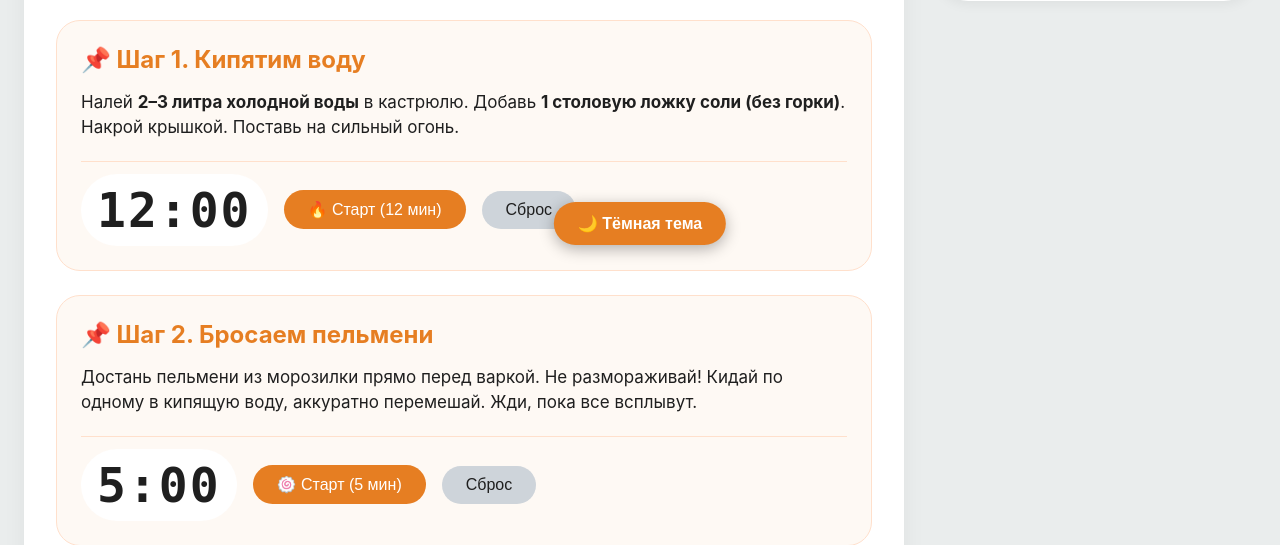
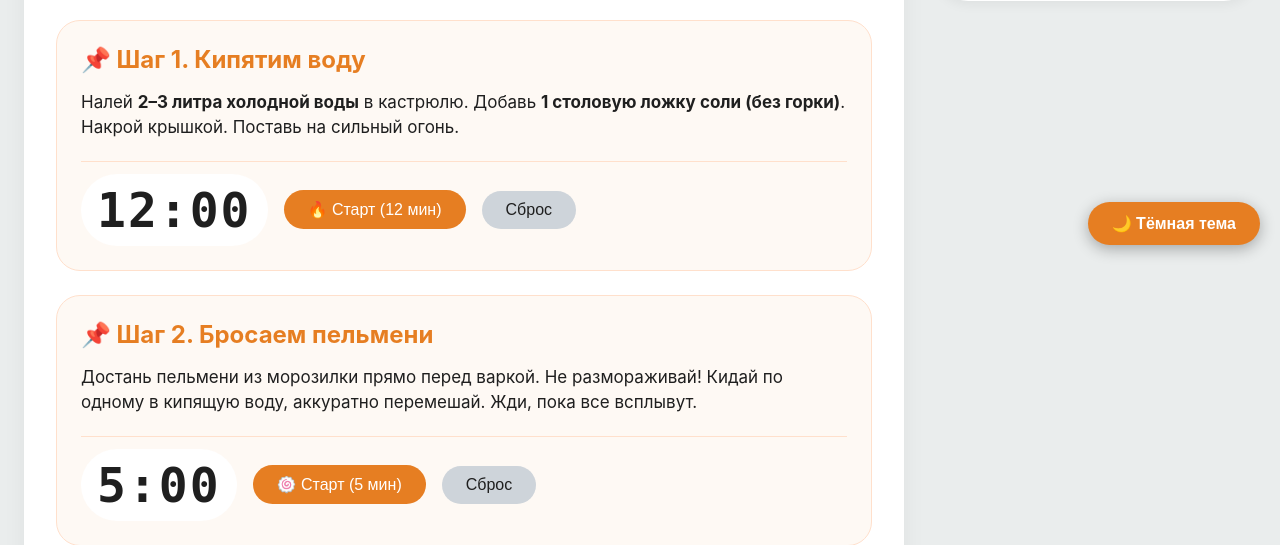
Before and after one commit to levstepansin-ship-it/django_project, a Django app: page / in a window 1280 px wide. Shown: the part 535-1080 px from the top of the page. Run offline with Django 4.2, Linux system fonts and the light colour scheme.

Commit message:
Update base.html

```diff
--- a/recipes/templates/recipes/base.html
+++ b/recipes/templates/recipes/base.html
@@ -27,6 +27,10 @@
             --accent: #e67e22;
             --accent-hover: #d35400;
             --link-color: #0066C0;
+            --tip-bg: #e8f5e9;
+            --tip-border: #a5d6a7;
+            --warning-bg: #ffebee;
+            --warning-border: #ef9a9a;
 
             background: var(--bg-body);
             font-family: -apple-system, BlinkMacSystemFont, 'Segoe UI', Roboto, Helvetica, Arial, sans-serif;
@@ -295,14 +363,13 @@
             margin: 8px 0;
         }
 
-        /* Кнопка переключения темы */
-        .theme-btn {
+        /* Кнопка переключения темы для компьютера */
+        .desktop-theme-btn {
             position: fixed;
             bottom: 20px;
-            left: 50%;
-            transform: translateX(-50%);
+            right: 20px;
             z-index: 9999;
-            background: #e67e22;
+            background: var(--accent);
             color: white;
             border: none;
             border-radius: 50px;
@@ -454,8 +523,8 @@
     </div>
 </div>
 
-<!-- Кнопка переключения тёмной темы (по центру внизу) -->
-<button id="themeToggleBtn" class="theme-btn">🌙 Тёмная тема</button>
+<!-- Кнопка переключения тёмной темы для компьютера (справа внизу) -->
+<button id="desktopThemeBtn" class="desktop-theme-btn">🌙 Тёмная тема</button>
 
 <script>
     // Приветственная плашка
@@ -468,16 +537,19 @@
     });
 
     // ========== ТЁМНАЯ ТЕМА ==========
-    const themeBtn = document.getElementById('themeToggleBtn');
+    const desktopBtn = document.getElementById('desktopThemeBtn');
+    const mobileBtn = document.getElementById('mobileThemeBtn');
 
     function setTheme(isDark) {
         if (isDark) {
             document.body.classList.add('dark');
-            themeBtn.innerHTML = '☀️ Светлая тема';
+            if (desktopBtn) desktopBtn.innerHTML = '☀️ Светлая тема';
+            if (mobileBtn) mobileBtn.innerHTML = '☀️';
             localStorage.setItem('darkTheme', 'true');
         } else {
             document.body.classList.remove('dark');
-            themeBtn.innerHTML = '🌙 Тёмная тема';
+            if (desktopBtn) desktopBtn.innerHTML = '🌙 Тёмная тема';
+            if (mobileBtn) mobileBtn.innerHTML = '🌙';
             localStorage.setItem('darkTheme', 'false');
         }
     }
@@ -488,11 +560,19 @@
         setTheme(true);
     }
 
-    // Обработчик кнопки
-    themeBtn.addEventListener('click', function() {
-        const isDark = !document.body.classList.contains('dark');
-        setTheme(isDark);
-    });
+    // Обработчики кнопок
+    if (desktopBtn) {
+        desktopBtn.addEventListener('click', function() {
+            const isDark = !document.body.classList.contains('dark');
+            setTheme(isDark);
+        });
+    }
+    if (mobileBtn) {
+        mobileBtn.addEventListener('click', function() {
+            const isDark = !document.body.classList.contains('dark');
+            setTheme(isDark);
+        });
+    }
 
     // Меню для телефона
     function toggleMenu() {
```
Also changed, not shown: other parts of recipes/templates/recipes/base.html (+72 -6 lines).
